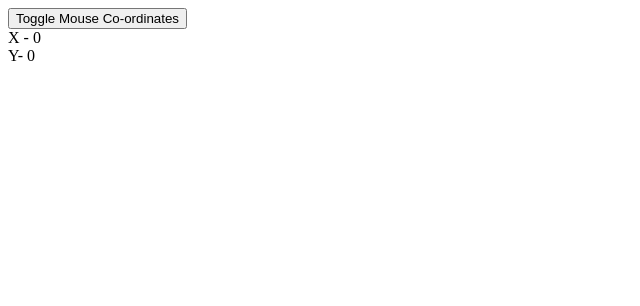
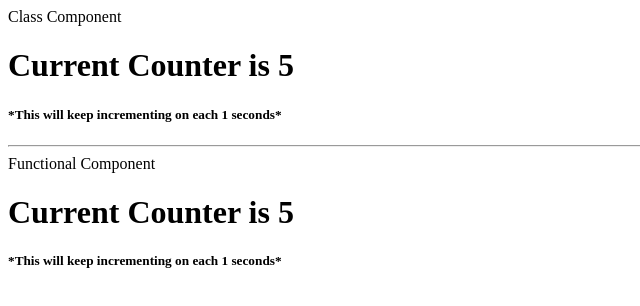
Before and after one commit to MrTwinkleSharma/Full-Stack-React, a React (Create React App) app in the folder tut-app/: page / in a window 1280 px wide. Shown: the top 306 px of the page, without its empty margins (0-640 px from the left). Built offline with nearby package versions, Linux system fonts and the light colour scheme.

Commit message:
useEffet DependencyProblem

```diff
--- a/tut-app/src/components/App.jsx
+++ b/tut-app/src/components/App.jsx
@@ -1,10 +1,16 @@
 import React from 'react';
-import TogglingComponent from './TogglingComponent';
+import SetIntervalClass from './SetIntervalClass';
+import SetIntervalFunctional from './SetIntervalFunctional';
 
 function App(){
 
         return <>
-        <TogglingComponent/>
+        <div> Class Component </div>
+        <SetIntervalClass/>
+        <hr/>
+
+        <div> Functional Component </div>
+        <SetIntervalFunctional/>
         </>
 }
 
--- a/tut-app/src/components/MouseClass.jsx
+++ /dev/null
@@ -1,37 +0,0 @@
-import React, { Component } from 'react';
-
-class MouseClass extends Component{
-    constructor(props){
-        super(props);
-        this.state ={
-            x:0,
-            y:0,
-
-        }
-    }
-    logMousePosition = (event) => {
-        this.setState({
-            x: event.clientX,
-            y: event.clientY
-        })
-    }
-
-    componentDidMount(){
-        console.log("Event Listener added (Class)!")
-        window.addEventListener('mousemove', this.logMousePosition)
-    }
-    componentWillUnmount(){
-        window.removeEventListener('mousemove', this.logMousePosition);
-    }
-
-
-    render(){
-
-    return  <div>X - {this.state.x}<br/> Y- {this.state.y}</div>
-
-    }
-
-}
-
-
-export default MouseClass ;
--- a/tut-app/src/components/MouseFunctional.jsx
+++ /dev/null
@@ -1,31 +0,0 @@
-import React, { useState,useEffect } from 'react';
-
-function MouseFunctional () {
-
-    const [mousePosition, setMousePosition] = useState({
-            x:0,
-            y:0
-        }
-    );
-
-
-    const logMousePosition = (event) => {
-        setMousePosition ({
-            x: event.clientX,
-            y: event.clientY
-        })
-    }
-    useEffect(
-        ()=>{
-        console.log("Event Listener added (Functional)!")
-        window.addEventListener('mousemove', logMousePosition);
-
-        return ()=>{window.removeEventListener('mousemove', logMousePosition)}
-        }
-    ,[]);
-
-    return <div>X - {mousePosition.x}<br/> Y- {mousePosition.y}</div>
-}
-
-
-export default MouseFunctional;
--- /dev/null
+++ b/tut-app/src/components/SetIntervalClass.jsx
@@ -0,0 +1,28 @@
+import React, { Component } from 'react';
+
+class SetIntervalClass extends Component{
+    constructor(props){
+        super(props);
+        this.state ={
+         count:0
+        }
+    }
+
+    componentDidMount(){
+       this.IntervalFunction =  setInterval( () => {
+            this.setState({count:this.state.count+1})
+        }, 1000);
+    }
+
+    componentWillUnmount(){
+        clearInterval(this.IntervalFunction);
+    }
+    render(){
+    return  <> <h1>Current Counter is {this.state.count} </h1>
+    <h5>*This will keep incrementing on each 1 seconds*</h5> </>
+    }
+
+}
+
+
+export default SetIntervalClass;
--- /dev/null
+++ b/tut-app/src/components/SetIntervalFunctional.jsx
@@ -0,0 +1,23 @@
+import React, { useState,useEffect } from 'react';
+
+function SetIntervalFunctional () {
+
+    const [count, setCount] = useState(0);
+
+    useEffect(
+        ()=>{
+
+    function IncrementCount(){
+        setCount(count+1) //Or use prevCount based Increment to avoid dependency
+    }
+            const IntervalFunction = setInterval( IncrementCount,1000)
+        return ()=> clearInterval(IntervalFunction);
+        }
+    , [count]);
+
+
+    return  <> <h1>Current Counter is {count} </h1>
+    <h5>*This will keep incrementing on each 1 seconds*</h5> </>
+}
+
+export default SetIntervalFunctional;
--- a/tut-app/src/components/TogglingComponent.jsx
+++ /dev/null
@@ -1,18 +0,0 @@
-import React, { useState } from 'react';
-
-import MouseClass from './MouseClass.jsx';
-import MouseFunctional from './MouseFunctional.jsx';
-
-
-
-function TogglingComponent () {
-
-    const [display, setDisplay] = useState(true);
-    return <>
-    <button onClick={()=>{setDisplay(false)}}>Toggle Mouse Co-ordinates </button>
-    {
-        (display) && <MouseFunctional/>
-    }
-    </>
-}
-export default TogglingComponent;
```
